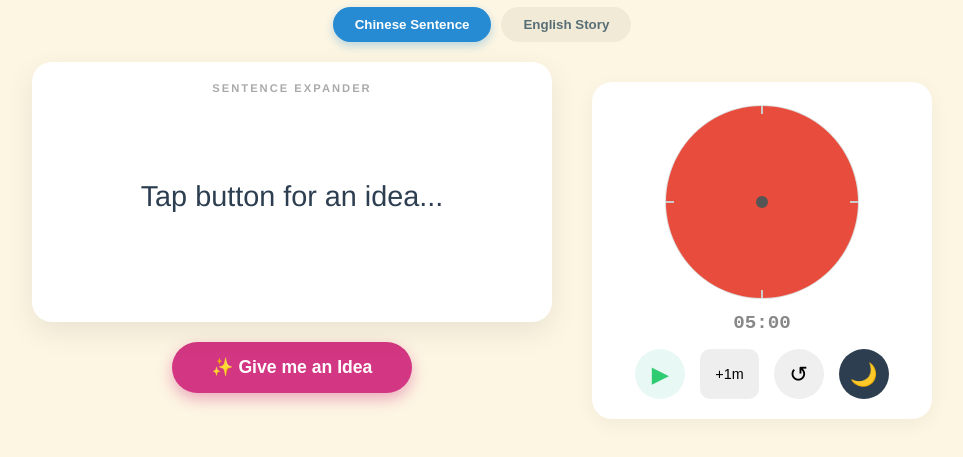
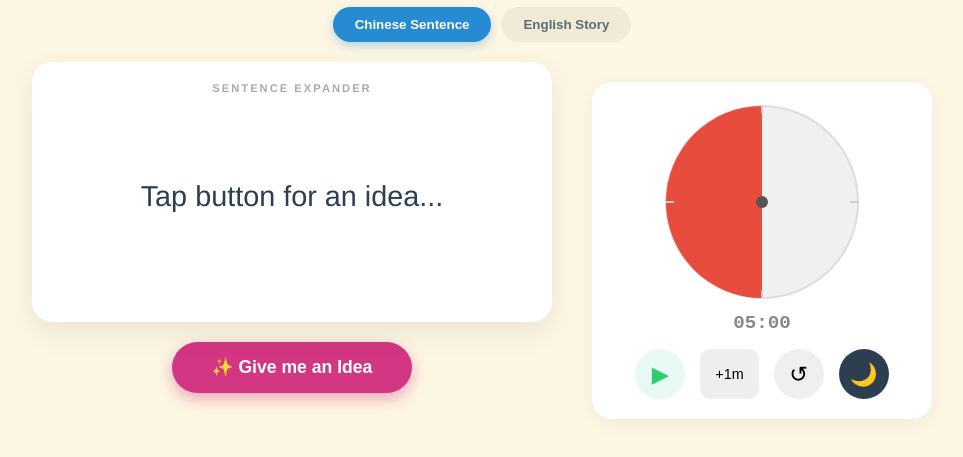
Before and after one commit to anandman/writing-spark, a plain HTML site: page index.html in a window 1280 px wide. Shown: the part 45-502 px from the top of the page, without its empty margins (158-1121 px from the left). Drawn offline with Linux system fonts and the light colour scheme.

Commit message:
Update visual timer to fixed 10m scale with clockwise countdown

```diff
--- a/index.html
+++ b/index.html
@@ -378,8 +378,8 @@
     // --- TIMER LOGIC (Visual) ---
 
     function getWedgePath(percent) {
-        // percent 0 to 1
-        if (percent >= 0.999) {
+        // percent 0 to 1 based on 10 minute scale
+        if (percent >= 1) {
             // Full circle
             return `M 50 50 L 50 2 A 48 48 0 1 1 49.99 2 Z`;
         }
@@ -387,25 +387,36 @@
             return `M 50 50 L 50 2 L 50 2 Z`; // Empty
         }
 
-        // Calculate angle. 0% = 0 degrees, 100% = 360 degrees.
-        // But visual timers usually shrink counter-clockwise or clockwise.
-        // Standard "Time Timer" shrinks counter-clockwise (removes red).
-        // So we draw a slice of 'percent' size.
+        // We want the wedge to occupy the space "before" 12 o'clock.
+        // E.g. 5 mins (50%) = 6 o'clock to 12 o'clock (Left Semicircle).
+        // As time counts down (percent decreases), the wedge shrinks Clockwise.
 
         const degrees = percent * 360;
-        const rad = (degrees - 90) * (Math.PI / 180); // -90 to start at 12 o'clock
+
+        // Start Angle: We back up 'degrees' from 0 (360).
+        // 0 is Top (12 o'clock).
+        // In standard trig (0 at 3 o'clock), Top is -90 degrees.
+        // So we want to start at -90 - degrees?
+        // Let's use the explicit conversion:
+        // Angle in "Clock Degrees" (0 at top, CW): (360 - degrees)
+        // Convert to Rads: (Angle - 90) * PI / 180.
+
+        const startAngleClock = 360 - degrees;
+        const rad = (startAngleClock - 90) * (Math.PI / 180);
 
         const x = 50 + 48 * Math.cos(rad);
         const y = 50 + 48 * Math.sin(rad);
 
         const largeArc = percent > 0.5 ? 1 : 0;
 
-        // Draw wedge from center (50,50) to top (50,2), arc to (x,y), back to center
-        return `M 50 50 L 50 2 A 48 48 0 ${largeArc} 1 ${x} ${y} Z`;
+        // Draw wedge from Center -> StartPoint -> Clockwise Arc to Top -> Center
+        // Top is (50, 2)
+        return `M 50 50 L ${x} ${y} A 48 48 0 ${largeArc} 1 50 2 Z`;
     }
 
     function updateTimerVisual() {
-        const percent = Math.max(0, timeLeft / timerTotal);
+        const VISUAL_SCALE_SEC = 600; // 10 minutes fixed scale
+        const percent = Math.min(1, Math.max(0, timeLeft / VISUAL_SCALE_SEC));
         const pathData = getWedgePath(percent);
 
         // Update both Main and Zen wedges
```
